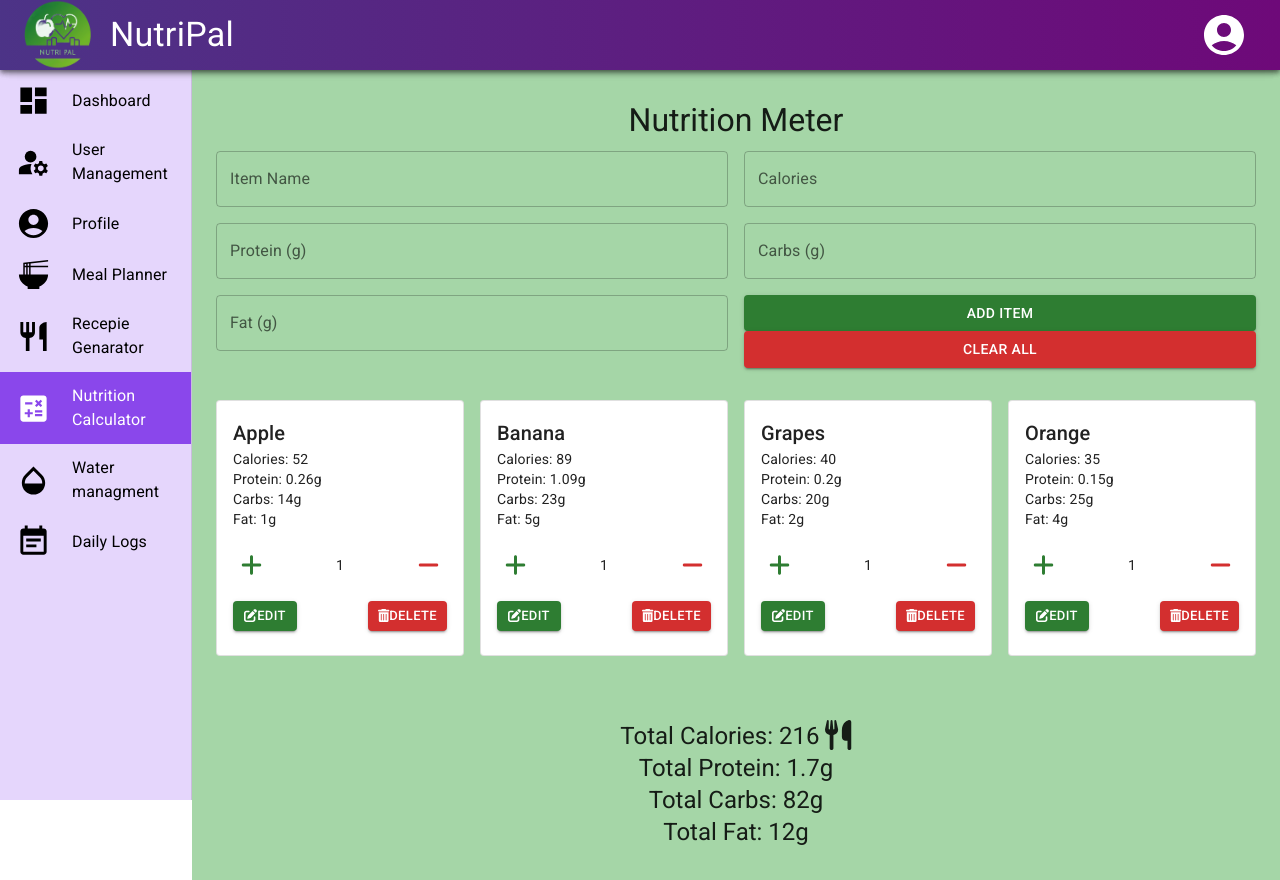
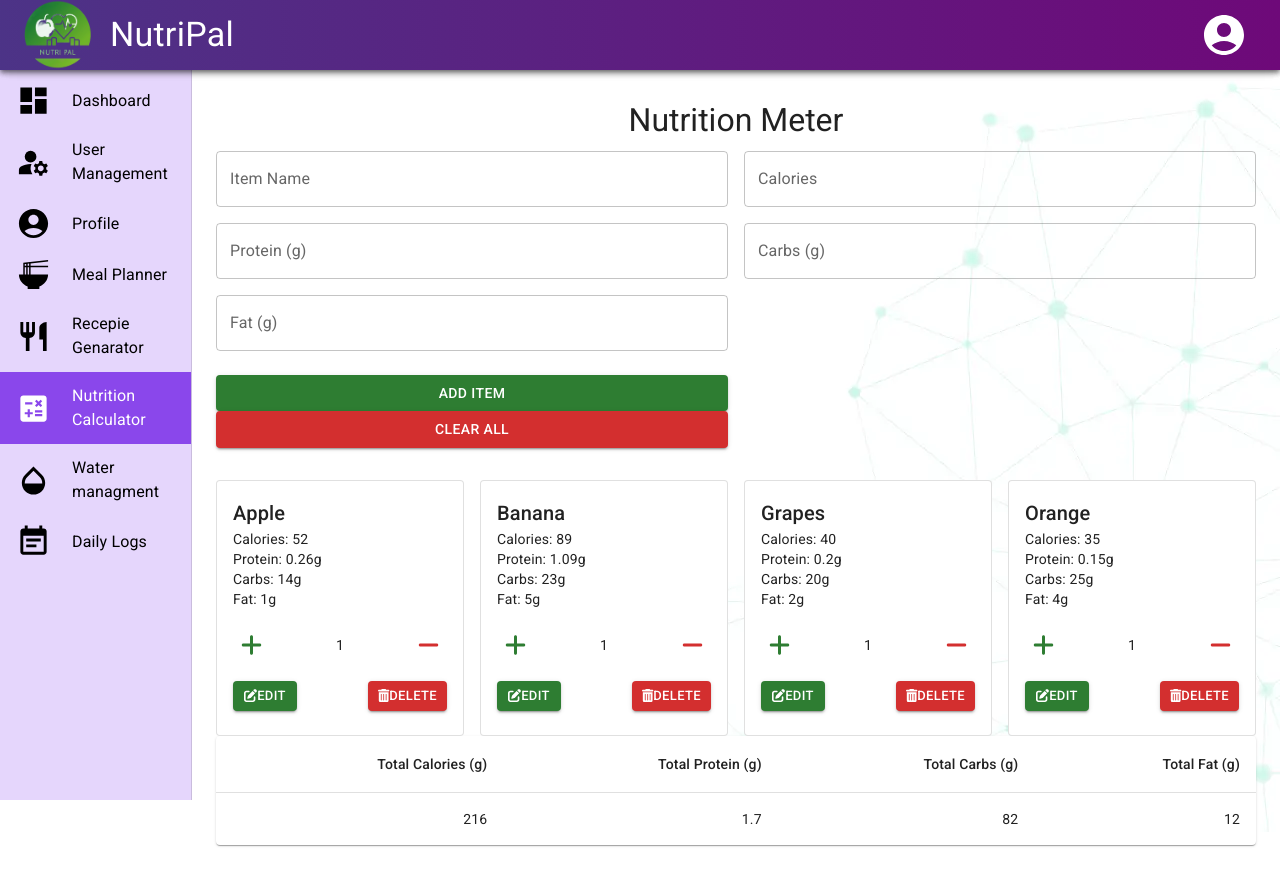
Before and after one commit to hasitha1999/NutriPalFrontEnd, a React (Create React App) app: page /bmiCal in a window 1280 px wide. Built offline with nearby package versions, Linux system fonts and the light colour scheme.

Commit message:
Modified Nutrition Meter

```diff
--- a/src/pages/BMICalculator/index.js
+++ b/src/pages/BMICalculator/index.js
@@ -20,6 +20,16 @@ import {
   faMinus,
   faTimes,
 } from "@fortawesome/free-solid-svg-icons";
+
+
+import Table from '@mui/material/Table';
+import TableBody from '@mui/material/TableBody';
+import TableCell from '@mui/material/TableCell';
+import TableContainer from '@mui/material/TableContainer';
+import TableHead from '@mui/material/TableHead';
+import TableRow from '@mui/material/TableRow';
+import Paper from '@mui/material/Paper';
+
 
 const NutritionMeter = () => {
   const defaultItemsDisplayed = [
@@ -185,8 +195,9 @@ const NutritionMeter = () => {
     );
   };
 
+  const rows = [totalCalories, totalProtein(), totalCarbs(), totalFat()];
   return (
-    <Box sx={{ backgroundColor: "#a5d6a7", minHeight: "100vh", py: 4 }}>
+    <Box sx={{minHeight: "100vh", py: 4 }}>
       <Container>
         <Typography variant="h3" component="h1" align="center" gutterBottom>
             Nutrition Meter
@@ -268,7 +279,9 @@ const NutritionMeter = () => {
               helperText={inputError && newItem.fat < 0 ? "Invalid value" : ""}
             />
           </Grid>
-          <Grid item xs={12} sm={6} container alignItems="center">
+        </Grid>
+        <Grid container spacing={2} mb={4}>
+        <Grid item xs={12} sm={6} container alignItems="center" rowSpacing={1}>
             {editItem ? (
               <Button
                 variant="contained"
@@ -297,8 +310,8 @@ const NutritionMeter = () => {
               Clear All
             </Button>
           </Grid>
-        </Grid>
-        <Grid container spacing={2}>
+          </Grid>
+        <Grid container spacing={2} rowSpacing={1}>
           {nutritionItems.map((item) => (
             <Grid item xs={12} sm={6} md={4} lg={3} key={item.id}>
               <Card
@@ -367,7 +380,8 @@ const NutritionMeter = () => {
             </Grid>
           ))}
         </Grid>
-        <Box textAlign="center" mt={8}>
+
+        {/* <Box textAlign="center" mt={8} variant="outlined" style={{ padding: 20, borderRadius: 10, boxShadow: '2px 8px 16px rgba(0, 0, 0, 0.1)' }}>
           <Typography variant="h5">
             Total Calories: {totalCalories}{" "}
             <FontAwesomeIcon icon={faUtensils} size="lg" />
@@ -375,7 +389,31 @@ const NutritionMeter = () => {
           <Typography variant="h5">Total Protein: {totalProtein()}g</Typography>
           <Typography variant="h5">Total Carbs: {totalCarbs()}g</Typography>
           <Typography variant="h5">Total Fat: {totalFat()}g</Typography>
-        </Box>
+        </Box> */}
+
+
+      <TableContainer component={Paper}>
+            <Table sx={{ minWidth: 650 }} aria-label="simple table">
+              <TableHead>
+                <TableRow>
+                  <TableCell align="right">Total Calories&nbsp;(g)</TableCell>
+                  <TableCell align="right">Total Protein&nbsp;(g)</TableCell>
+                  <TableCell align="right">Total Carbs&nbsp;(g)</TableCell>
+                  <TableCell align="right">Total Fat&nbsp;(g)</TableCell>
+                </TableRow>
+              </TableHead>
+              <TableBody>
+              <TableRow
+                    sx={{ '&:last-child td, &:last-child th': { border: 0 } }}
+                  >
+                    <TableCell align="right"> {totalCalories}</TableCell>
+                    <TableCell align="right">{totalProtein()}</TableCell>
+                    <TableCell align="right">{totalCarbs()}</TableCell>
+                    <TableCell align="right">{totalFat()}</TableCell>
+                  </TableRow>
+              </TableBody>
+            </Table>
+          </TableContainer>
       </Container>
     </Box>
   );
```
